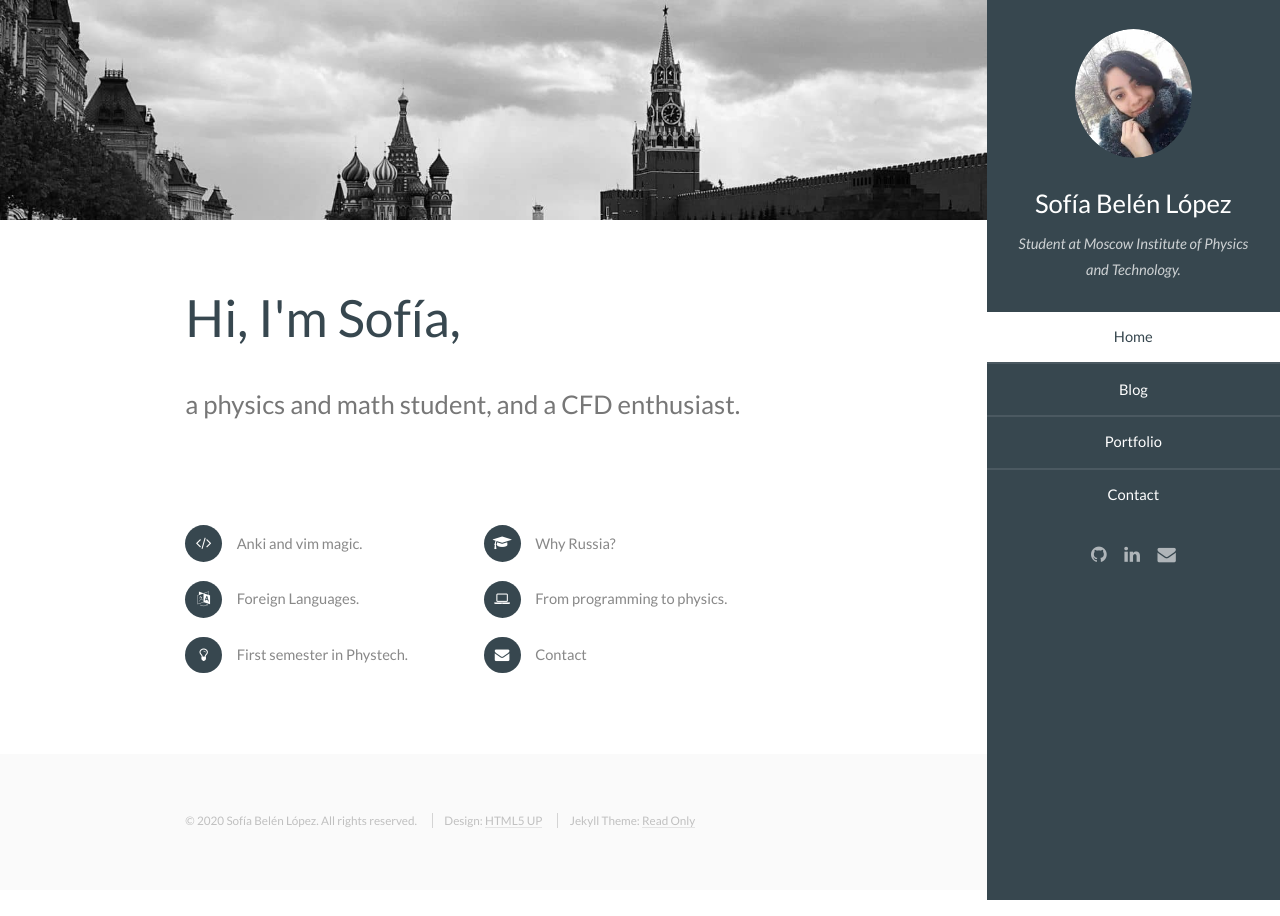
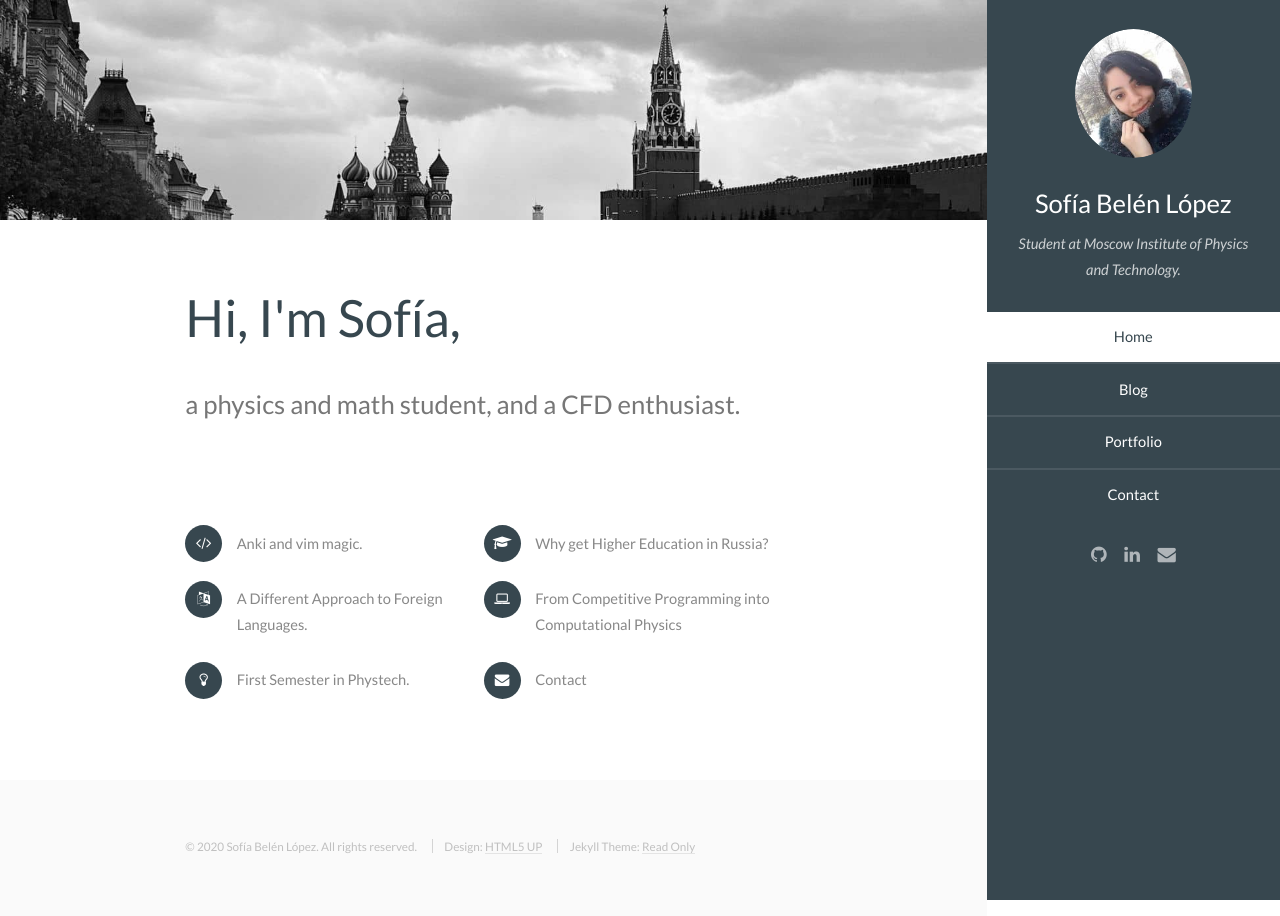
Before and after one commit to sofiabelen/sofiabelen.github.io, a Jekyll site: the page built from index.html, in a window 1280 px wide. Built offline with Jekyll 4.4.1, drawn with Linux system fonts in a browser that asks for light colours; Markdown is read by kramdown in place of the engine named in the settings; the list of posts is cut into pages by our own code.

```diff
--- a/_includes/contact_body.html
+++ b/_includes/contact_body.html
@@ -1,4 +1,4 @@
-<p>I'm looking forward to hearing from you.</p>
+<p>I'm looking forward to hearing from you!</p>
 <form action="https://getform.io/f/38875240-60a5-47ed-ba79-b4d16ac8ffa5" method="POST">
     <div class="row uniform">
         <div class="6u 12u(xsmall)"><input type="text" name="name" id="name" placeholder="Name" /></div>
--- a/index.html
+++ b/index.html
@@ -15,10 +15,10 @@ subtitle: "a physics and math student, and a CFD enthusiast."
     <div class="container">
         <ul class="feature-icons">
             <li onclick="location.href='/blog/anki-vim.html';" class="fa-code">Anki and vim magic.</li>
-            <li onclick="location.href='/blog/why-russia.html';" class="fa-graduation-cap">Why Russia?</li>
-            <li onclick="location.href='/blog/foreign-Languages.html';" class="fa-language">Foreign Languages.</li>
-            <li onclick="location.href='/blog/from-programming-to-physics.html';" class="fa-laptop">From programming to physics.</li>
-            <li onclick="location.href='/blog/russian-education-madness.html';" class="fa-lightbulb-o">First semester in Phystech.</li>
+            <li onclick="location.href='/blog/why-russia.html';" class="fa-graduation-cap">Why get Higher Education in Russia?</li>
+            <li onclick="location.href='/blog/a-different-approach-to-foreign-languages.html';" class="fa-language">A Different Approach to Foreign Languages.</li>
+            <li onclick="location.href='/blog/my-journey-from-programming-to-computational-physics.html';" class="fa-laptop">From Competitive Programming into Computational Physics</li>
+            <li onclick="location.href='/blog/russian-education-madness.html';" class="fa-lightbulb-o">First Semester in Phystech.</li>
             <li onclick="location.href='/contact.html';" class="fa-envelope">Contact</li>
         </ul>
     </div>
```
Also changed, not shown: _posts/2019-06-25-a-different-approach-to-foreign-languages.md (renamed from _posts/2019-06-25-my-approach-to-learning-a-foreign-language.md, +1 -1 lines), _posts/2020-08-06-anki-vim.md (+1 -1 lines).
